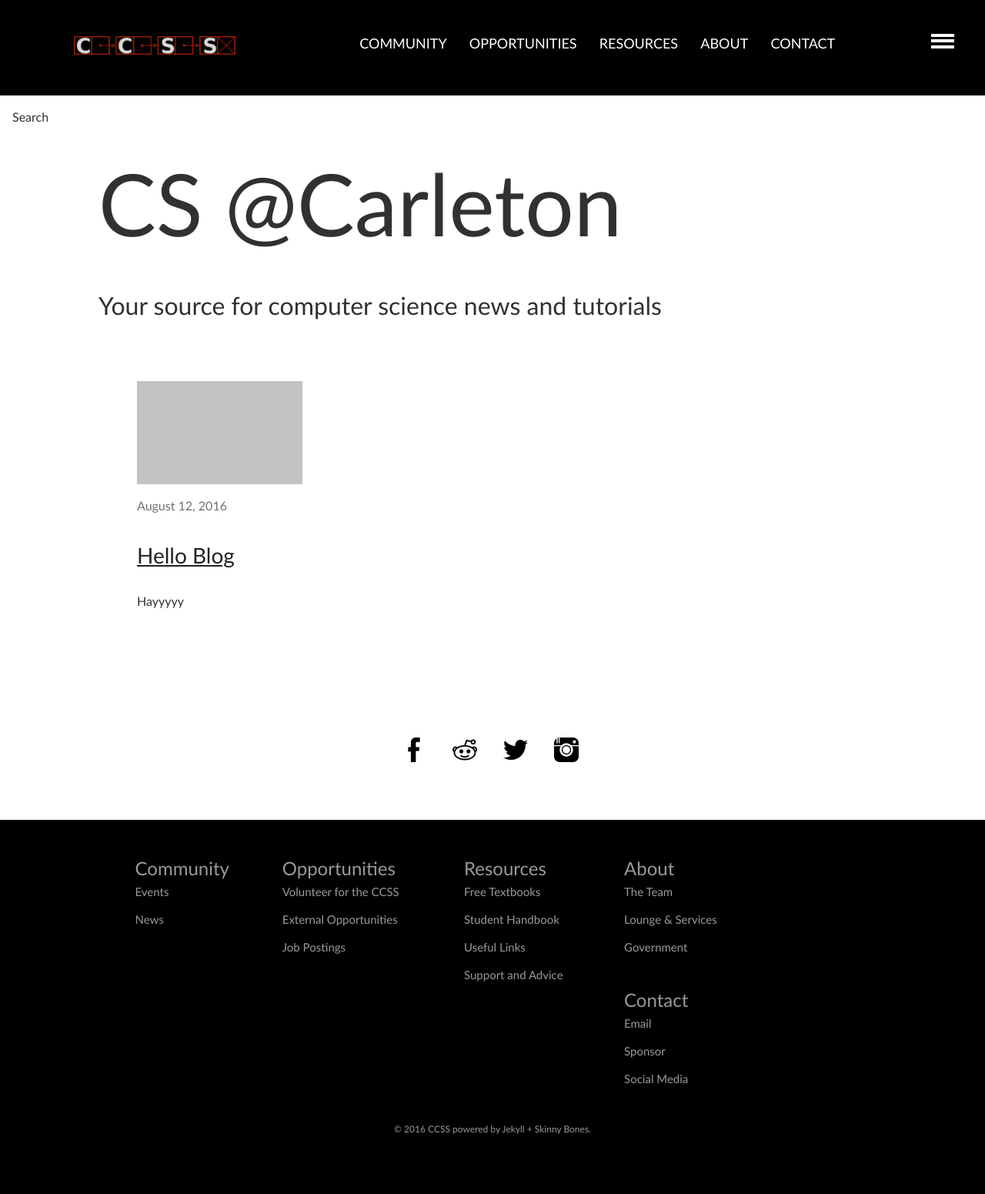
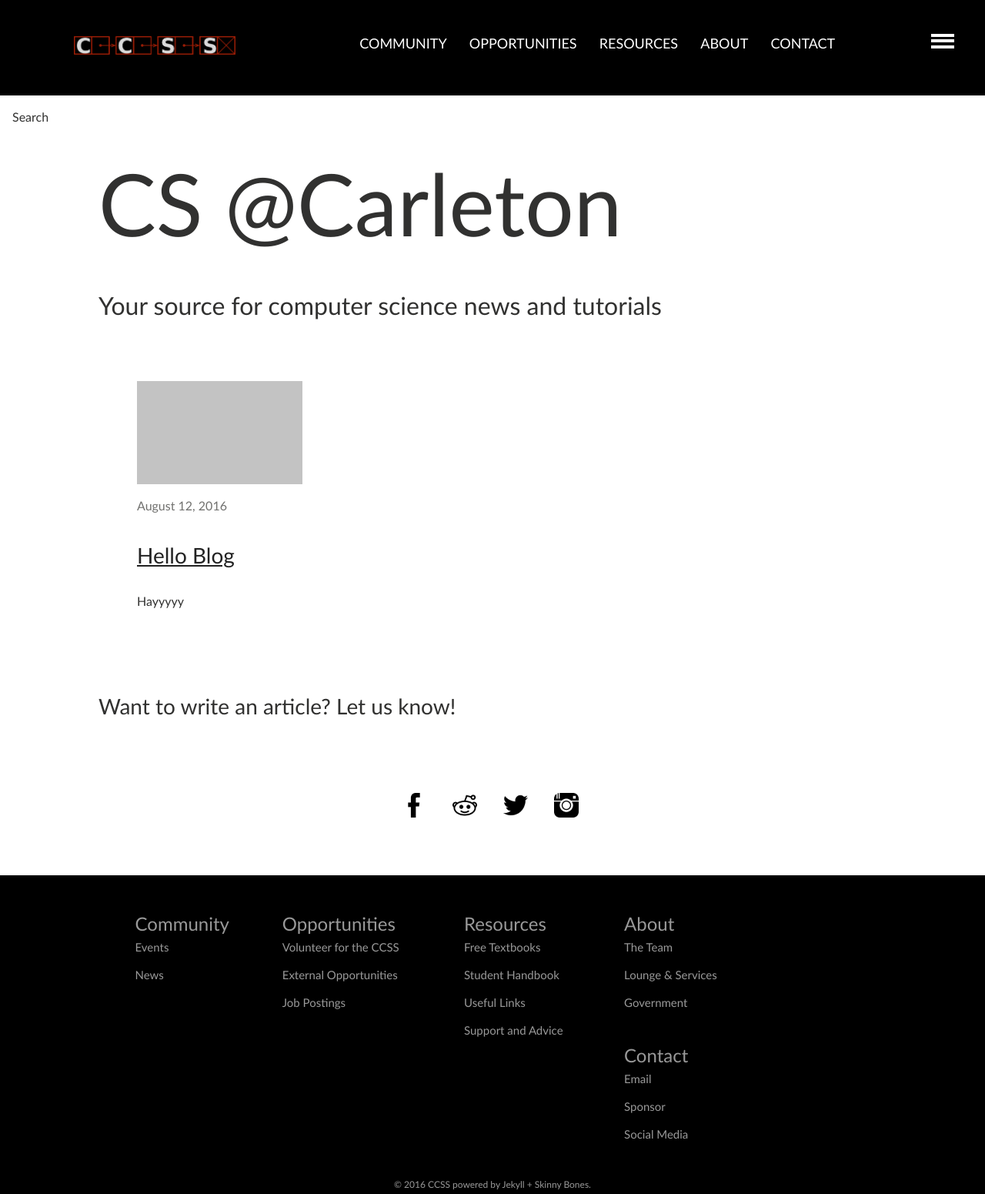
Before and after one commit to brittnylapierre/ccss_web, a Jekyll site: the page built from community/news/index.md, in a window 1280 px wide. Shown: the whole page at 77% size. Built offline with Jekyll 4.4.1, drawn with Linux system fonts in a browser that asks for light colours.

Commit message:
Updated index.md

```diff
--- a/community/news/index.md
+++ b/community/news/index.md
@@ -13,4 +13,5 @@ published: true
   		{% include post-grid.html %}
 	{% endfor %}
 	</div>
+    <h3>Want to write an article? Let us know!</h3>
 </div>
```
